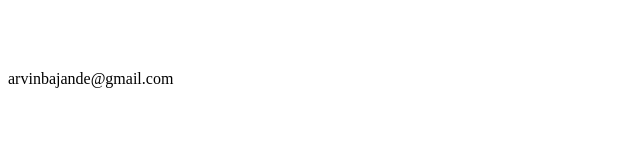
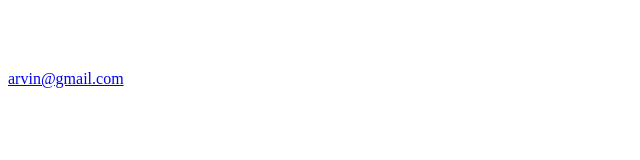
Before and after one commit to arbeyn/portfolio, a React (Vite) app: page /contact in a window 1280 px wide. Shown: the part 2641-2801 px from the top of the page, without its empty margins (0-640 px from the left). Built offline with nearby package versions, Linux system fonts and the light colour scheme.

Commit message:
merge latest pull and modified contact item

```diff
--- a/src/components/Contact/ContactItem.tsx
+++ b/src/components/Contact/ContactItem.tsx
@@ -2,7 +2,28 @@ import React from 'react'
 import getImageUrl from 'utils/image-util'
 
 function ContactItem(data) {
-  const { id, thumbnail, detail } = data
+  const { id, thumbnail, detail, href } = data
+  if (href !== undefined) {
+    return (
+      <a
+        key={id}
+        href={href}
+        className="rounded-lg bg-bg-accent   text-text-primary hover:text-white"
+      >
+        <div className=" flex w-[250px] gap-3 rounded-lg  px-4 py-3 shadow-inner hover:shadow-xl">
+          <div className="max-w-8">
+            <img
+              src={getImageUrl(thumbnail)}
+              alt={detail}
+              className="object-cover"
+            />
+          </div>
+          <p className="text-lg font-light ">{detail}</p>
+        </div>
+      </a>
+    )
+  }
+
   return (
     <div
       key={id}
--- a/src/components/Contact/contactList.ts
+++ b/src/components/Contact/contactList.ts
@@ -2,7 +2,9 @@ export const contactList = [
   {
     id: 'email',
     thumbnail: 'contact/mail.svg',
-    detail: 'arvinbajande@gmail.com'
+
+    detail: 'arvin@gmail.com',
+    href: 'mailto:arvin@gmail.com'
   },
   {
     id: 'number',
@@ -12,11 +14,13 @@ export const contactList = [
   {
     id: 'github',
     thumbnail: 'contact/github.svg',
-    detail: 'github'
+    detail: 'github',
+    href: 'https://github.com/arbeyn'
   },
   {
     id: 'location',
     thumbnail: 'contact/location.svg',
-    detail: 'San Miguel, Iloilo'
+    detail: 'San Miguel, Iloilo',
+    href: 'https://www.google.com/maps/place/San+Miguel,+Iloilo/@10.7817461,122.4166191,13z/data=!3m1!4b1!4m6!3m5!1s0x33aefc0835976b0f:0x451a5cbad3ac1275!8m2!3d10.7823601!4d122.463708!16zL20vMDZxd200?entry=ttu&g_ep=EgoyMDI0MTAyMS4xIKXMDSoASAFQAw%3D%3D'
   }
 ]
--- a/src/pages/Contact/Contact.tsx
+++ b/src/pages/Contact/Contact.tsx
@@ -1,12 +1,12 @@
 import React from 'react'
 import Header from '../../components/Header/Header'
-import {default as Contacts} from '../../components/Contact/Contact'
+import { default as Contacts } from '../../components/Contact/Contact'
 
 function Contact() {
   return (
     <div className="min-h-screen bg-bg-primary">
       <Header />
-<Contacts/>
+      <Contacts />
     </div>
   )
 }
```
